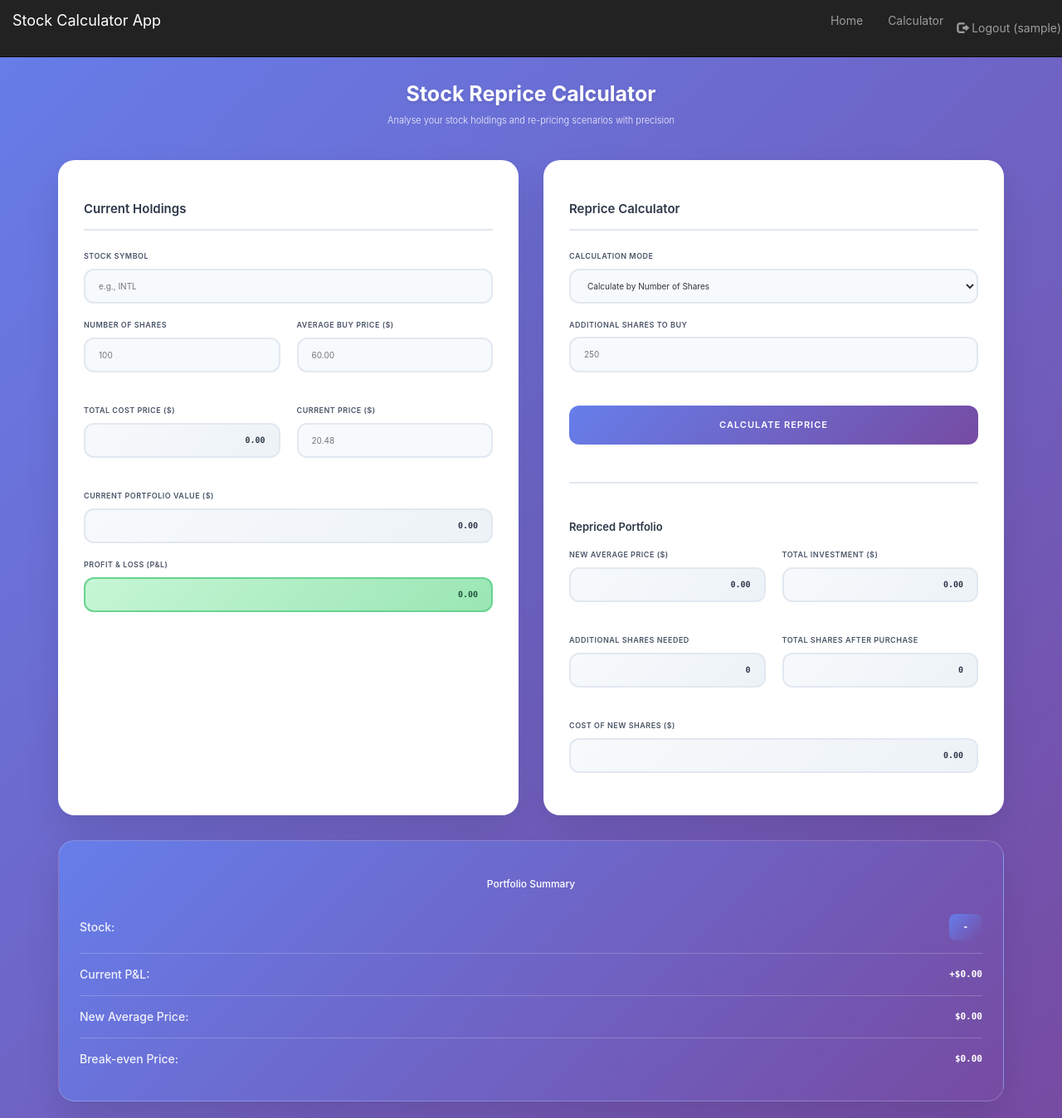
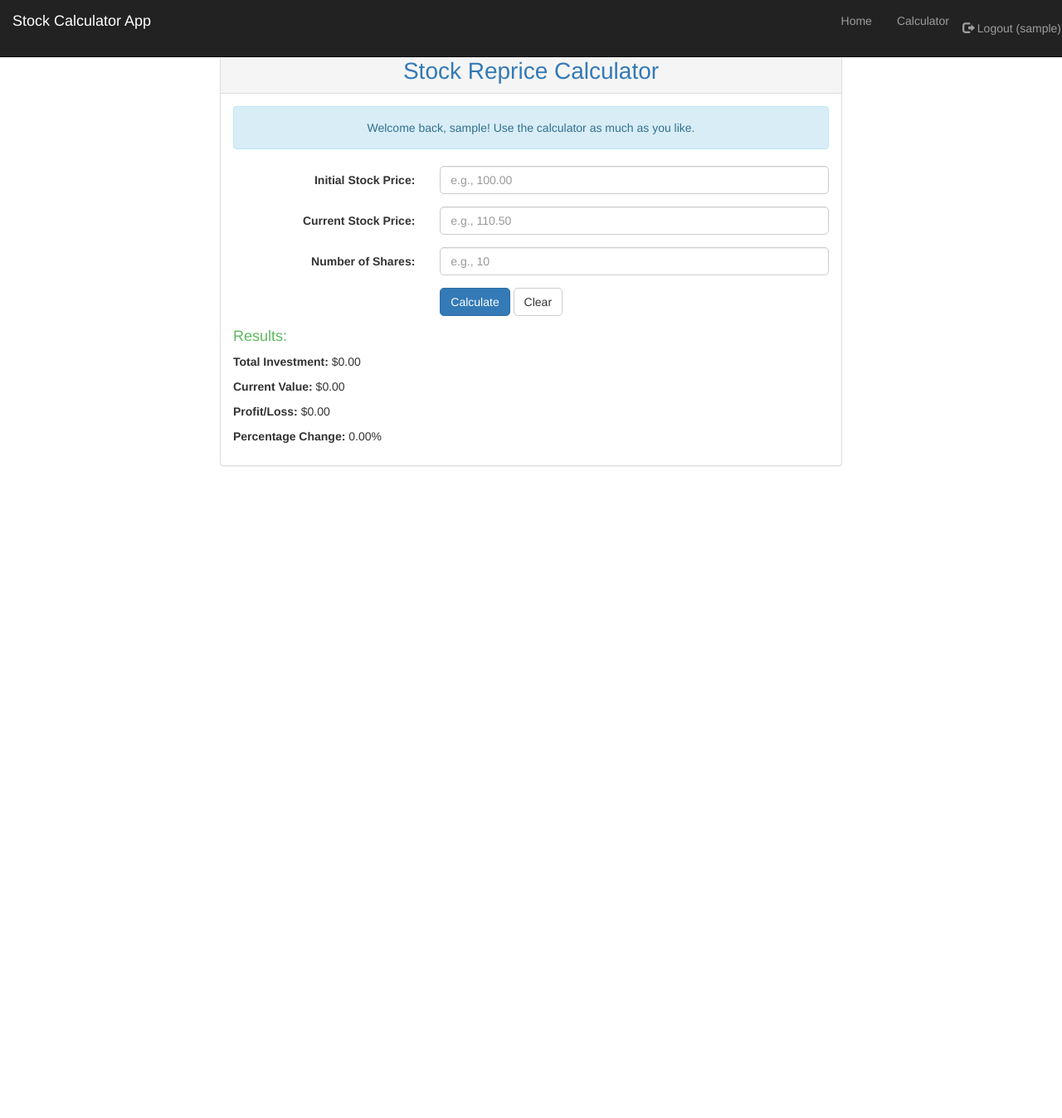
Before and after one commit to Mohammedr4/stockapp, a Django app: page /calculator/ in a window 1280 px wide. Shown: the whole page at 83% size. After the commit the page ends 562 px from the top, so only its background shows below. Run offline with Django 5.2, Linux system fonts and the light colour scheme; the visitor is signed in with stand-in values (Sample User, id 1); some libraries are stand-ins or nearby versions.

Commit message:
your changes

```diff
--- a/portfolio/templates/portfolio/stock_calculator.html
+++ b/portfolio/templates/portfolio/stock_calculator.html
@@ -1,141 +1,187 @@
-{% extends "user/index.html" %} {# Extend the base user/index.html for consistent header/footer/messages #}
-{% load static %} {# Load static files for CSS and JS specific to this app #}
+{% extends "user/index.html" %} {# Extend your base template #}
+{% load static %} {# Load static files like your custom JS/CSS for calculator #}
 
-{% block start %} {# Start the content block defined in user/index.html #}
+{% block start %} {# Content will replace the 'start' block in index.html #}
 
-<link rel="stylesheet" href="{% static 'portfolio/css/style.css' %}"> {# Link to calculator specific CSS #}
-<script src="{% static 'portfolio/js/script.js' %}"></script> {# Link to calculator specific JavaScript #}
+<div class="container mt-5">
+    <div class="row justify-content-center">
+        <div class="col-md-8 col-md-offset-2"> {# Centering using Bootstrap 3 classes #}
+            <div class="panel panel-default">
+                <div class="panel-heading text-center">
+                    <h2 class="panel-title" style="font-size: 2em; color: #337ab7;">Stock Reprice Calculator</h2>
+                </div>
+                <div class="panel-body">
+                    {# Display user feedback message #}
+                    {% if user_feedback_message %}
+                        <div class="alert alert-info text-center" id="user-feedback-alert">
+                            {{ user_feedback_message }}
+                        </div>
+                    {% endif %}
 
-
-
-
-    <div class="container calculator-page"> {# Added 'calculator-page' class for specific styling #}
-        <div class="header">
-            <h1>Stock Reprice Calculator</h1>
-            <p>Analyse your stock holdings and re-pricing scenarios with precision</p>
-        </div>
-
-        <div class="calculator-grid">
-            <div class="card">
-                <h2>Current Holdings</h2>
-
-                <div class="form-group">
-                    <label for="stock">Stock Symbol</label>
-                    <input type="text" id="stock" placeholder="e.g., INTL">
-                </div>
-
-                <div class="form-row">
-                    <div class="form-group">
-                        <label for="shares">Number of Shares</label>
-                        <input type="number" id="shares" placeholder="100" oninput="calculateAll()">
-                    </div>
-                    <div class="form-group">
-                        <label for="avgBuyPrice">Average Buy Price ($)</label>
-                        <input type="number" id="avgBuyPrice" placeholder="60.00" step="0.01" oninput="calculateAll()">
-                    </div>
-                </div>
-
-                <div class="form-row">
-                    <div class="form-group">
-                        <label>Total Cost Price ($)</label>
-                        <div class="display-value" id="costPrice">0.00</div>
-                    </div>
-                    <div class="form-group">
-                        <label for="currentPrice">Current Price ($)</label>
-                        <input type="number" id="currentPrice" placeholder="20.48" step="0.01" oninput="calculateAll()">
-                    </div>
-                </div>
-
-                <div class="form-group">
-                    <label>Current Portfolio Value ($)</label>
-                    <div class="display-value" id="currentValue">0.00</div>
-                </div>
-
-                <div class="form-group">
-                    <label>Profit & Loss (P&L)</label>
-                    <div class="display-value" id="pl">0.00</div>
-                </div>
-            </div>
-
-            <div class="card">
-                <h2>Reprice Calculator</h2>
-
-                <div class="form-group">
-                    <label for="calculationMode">Calculation Mode</label>
-                    <select id="calculationMode" onchange="toggleCalculationMode()">
-                        <option value="shares">Calculate by Number of Shares</option>
-                        <option value="price">Calculate by Target Average Price</option>
-                    </select>
-                </div>
-
-                <div id="sharesModeInputs">
-                    <div class="form-group">
-                        <label for="newShares">Additional Shares to Buy</label>
-                        <input type="number" id="newShares" placeholder="250" oninput="calculateFromShares()">
-                    </div>
-                </div>
-
-                <div id="priceModeInputs" style="display: none;">
-                    <div class="form-group">
-                        <label for="targetAvgPrice">Target Average Price ($)</label>
-                        <input type="number" id="targetAvgPrice" placeholder="30.00" step="0.01" oninput="calculateFromPrice()">
-                    </div>
-                    <div id="priceError" class="error-message" style="display: none;"></div>
-                </div>
-
-                <button class="calculate-btn" onclick="calculateAll()">Calculate Reprice</button>
-
-                <div class="results-section">
-                    <h3>Repriced Portfolio</h3>
-
-                    <div class="form-row">
+                    <form id="calculator-form" class="form-horizontal">
+                        {% csrf_token %}
                         <div class="form-group">
-                            <label>New Average Price ($)</label>
-                            <div class="display-value" id="newAvg">0.00</div>
+                            <label for="initialPrice" class="col-sm-4 control-label">Initial Stock Price:</label>
+                            <div class="col-sm-8">
+                                <input type="number" step="0.01" class="form-control calculator-input" id="initialPrice" placeholder="e.g., 100.00">
+                            </div>
                         </div>
                         <div class="form-group">
-                            <label>Total Investment ($)</label>
-                            <div class="display-value" id="totalCost">0.00</div>
-                        </div>
-                    </div>
-
-                    <div class="form-row">
-                        <div class="form-group">
-                            <label>Additional Shares Needed</label>
-                            <div class="display-value" id="calculatedShares">0</div>
+                            <label for="currentPrice" class="col-sm-4 control-label">Current Stock Price:</label>
+                            <div class="col-sm-8">
+                                <input type="number" step="0.01" class="form-control calculator-input" id="currentPrice" placeholder="e.g., 110.50">
+                            </div>
                         </div>
                         <div class="form-group">
-                            <label>Total Shares After Purchase</label>
-                            <div class="display-value" id="totalShares">0</div>
+                            <label for="shares" class="col-sm-4 control-label">Number of Shares:</label>
+                            <div class="col-sm-8">
+                                <input type="number" step="1" class="form-control calculator-input" id="shares" placeholder="e.g., 10">
+                            </div>
                         </div>
-                    </div>
-                    <div class="form-group">
-                        <label>Cost of New Shares ($)</label>
-                        <div class="display-value" id="newCost">0.00</div>
+                        <div class="form-group">
+                            <div class="col-sm-offset-4 col-sm-8">
+                                <button type="button" class="btn btn-primary calculator-button" id="calculateBtn">Calculate</button>
+                                <button type="button" class="btn btn-default calculator-button" id="clearBtn">Clear</button>
+                            </div>
+                        </div>
+                    </form>
+
+                    <div class="results mt-4">
+                        <h4 style="color: #5cb85c;">Results:</h4>
+                        <p><strong>Total Investment:</strong> <span id="totalInvestment">$0.00</span></p>
+                        <p><strong>Current Value:</strong> <span id="currentValue">$0.00</span></p>
+                        <p><strong>Profit/Loss:</strong> <span id="profitLoss">$0.00</span></p>
+                        <p><strong>Percentage Change:</strong> <span id="percentageChange">0.00%</span></p>
                     </div>
                 </div>
             </div>
         </div>
+    </div>
 
-        <div class="card highlight-card">
-            <h3>Portfolio Summary</h3>
-            <div class="metric-row">
-                <span class="metric-label">Stock:</span>
-                <span class="metric-value stock-symbol" id="summaryStock">-</span>
+<!-- Login/Signup Pop-up Modal -->
+<div class="modal fade" id="loginSignupModal" tabindex="-1" role="dialog" aria-labelledby="loginSignupModalLabel" aria-hidden="true">
+    <div class="modal-dialog" role="document">
+        <div class="modal-content">
+            <div class="modal-header">
+                <h3 class="modal-title" id="loginSignupModalLabel">Access Restricted</h3>
+                <button type="button" class="close" data-dismiss="modal" aria-label="Close">
+                    <span aria-hidden="true">&times;</span>
+                </button>
             </div>
-            <div class="metric-row">
-                <span class="metric-label">Current P&L:</span>
-                <span class="metric-value" id="summaryPL">$0.00</span>
+            <div class="modal-body">
+                <p>You can use the calculator once as a guest. Please log in or sign up to continue using it.</p>
             </div>
-            <div class="metric-row">
-                <span class="metric-label">New Average Price:</span>
-                <span class="metric-value" id="summaryNewAvg">$0.00</span>
-            </div>
-            <div class="metric-row">
-                <span class="metric-label">Break-even Price:</span>
-                <span class="metric-value" id="breakEvenPrice">$0.00</span>
+            <div class="modal-footer">
+                <a href="{{ login_url }}" class="btn btn-primary">Login</a>
+                <a href="{{ register_url }}" class="btn btn-success">Sign Up</a>
             </div>
         </div>
     </div>
+</div>
 
-{% endblock start %} {# End the content block #}
+<style>
+    /* Add some basic styling to make it look decent with Bootstrap 3 */
+    .panel-default {
+        border-color: #ddd;
+    }
+    .panel-heading {
+        background-color: #f5f5f5;
+        border-bottom: 1px solid #ddd;
+        padding: 10px 15px;
+        border-top-left-radius: 3px;
+        border-top-right-radius: 3px;
+    }
+    .panel-body {
+        padding: 15px;
+    }
+    .calculator-input {
+        /* Optional: add some custom styling */
+        border-radius: 5px;
+    }
+    .calculator-button {
+        border-radius: 5px;
+    }
+</style>
+
+<script>
+    // This script should be placed at the end of the <body> or linked after jQuery/Bootstrap JS
+    $(document).ready(function() {
+        // Get data from Django context
+        var canUseCalculatorFree = {{ can_use_calculator_free|yesno:"true,false" }};
+        var showLoginPopup = {{ show_login_popup|yesno:"true,false" }};
+        var userFeedbackMessage = "{{ user_feedback_message|escapejs }}";
+        var loginUrl = "{{ login_url }}";
+        var registerUrl = "{{ register_url }}";
+
+        // Display user feedback message if present
+        if (userFeedbackMessage && !showLoginPopup) {
+            // Optional: You could make this a toast or a more prominent message
+            // For now, it's displayed in the alert-info div
+            $('#user-feedback-alert').text(userFeedbackMessage).show();
+        }
+
+        // Logic to disable calculator and show popup for restricted users
+        if (!canUseCalculatorFree) {
+            // Disable all input fields and buttons related to the calculator
+            $('.calculator-input').prop('disabled', true);
+            $('.calculator-button').prop('disabled', true);
+
+            // Show the modal
+            $('#loginSignupModal').modal({
+                backdrop: 'static', // Prevent modal from closing when clicking outside
+                keyboard: false      // Prevent modal from closing with the escape key
+            });
+        }
+
+        // Calculator logic (from your previous implementation)
+        $('#calculateBtn').click(function() {
+            if (!canUseCalculatorFree) {
+                // If the button is clicked by a restricted user, show the modal again (should be disabled already)
+                $('#loginSignupModal').modal({
+                    backdrop: 'static',
+                    keyboard: false
+                });
+                return; // Stop further execution
+            }
+
+            var initialPrice = parseFloat($('#initialPrice').val());
+            var currentPrice = parseFloat($('#currentPrice').val());
+            var shares = parseInt($('#shares').val());
+
+            if (isNaN(initialPrice) || isNaN(currentPrice) || isNaN(shares) || shares <= 0) {
+                // Use Bootstrap's alert system for user-friendly messages instead of browser alert()
+                alert("Please enter valid numbers for all fields and ensure shares is greater than 0.");
+                return;
+            }
+
+            var totalInvestment = initialPrice * shares;
+            var currentValue = currentPrice * shares;
+            var profitLoss = currentValue - totalInvestment;
+            var percentageChange = ((currentPrice - initialPrice) / initialPrice) * 100;
+
+            $('#totalInvestment').text('$' + totalInvestment.toFixed(2));
+            $('#currentValue').text('$' + currentValue.toFixed(2));
+            $('#profitLoss').text('$' + profitLoss.toFixed(2));
+            $('#percentageChange').text(percentageChange.toFixed(2) + '%');
+        });
+
+        $('#clearBtn').click(function() {
+            if (!canUseCalculatorFree) {
+                $('#loginSignupModal').modal({
+                    backdrop: 'static',
+                    keyboard: false
+                });
+                return;
+            }
+            $('#initialPrice').val('');
+            $('#currentPrice').val('');
+            $('#shares').val('');
+            $('#totalInvestment').text('$0.00');
+            $('#currentValue').text('$0.00');
+            $('#profitLoss').text('$0.00');
+            $('#percentageChange').text('0.00%');
+        });
+    });
+</script>
+
+{% endblock %}
--- a/portfolio/urls.py
+++ b/portfolio/urls.py
@@ -1,8 +1,36 @@
-from django.urls import path
-from . import views
+"""
+URL configuration for project project.
+
+The `urlpatterns` list routes URLs to views. For more information please see:
+    https://docs.djangoproject.com/en/5.0/topics/http/urls/
+Examples:
+Function views
+    1. Add an import:  from my_app import views
+    2. Add a URL to urlpatterns:  path('', views.home, name='home')
+Class-based views
+    1. Add an import:  from other_app.views import Home
+    2. Add a URL to urlpatterns:  path('', Home.as_view(), name='home')
+Including another URLconf
+    1. Import the include() function: from django.urls import include, path
+    2. Add a URL to urlpatterns:  path('blog/', include('blog.urls'))
+"""
+from django.contrib import admin
+from django.urls import path, include
+from django.contrib.auth import views as auth_views
+from user import views as user_views
+from portfolio import views as portfolio_views # Import portfolio views
 
 urlpatterns = [
-    # Defines the URL for the calculator page.
-    # When you navigate to /calculator/, the calculator_view function in views.py will be called.
-    path('', views.calculator_view, name='portfolio_calculator'),
+    path('admin/', admin.site.urls),
+
+    # IMPORTANT CHANGE: Make the root URL ('/') the calculator page
+    path('', portfolio_views.calculator_view, name='home'),
+
+    # User authentication paths (signup, login, logout)
+    path('login/', user_views.Login, name ='login'),
+    path('logout/', auth_views.LogoutView.as_view(next_page = '/'), name ='logout'),
+    path('register/', user_views.register, name ='register'),
+
+    # Keep the /calculator/ path for direct access, but / is the main now
+    path('calculator/', portfolio_views.calculator_view, name='portfolio_calculator'),
 ]
--- a/portfolio/views.py
+++ b/portfolio/views.py
@@ -1,12 +1,56 @@
-from django.shortcuts import render
-from django.contrib.auth.decorators import login_required
+from django.shortcuts import render, redirect
+from django.urls import reverse_lazy
+from django.contrib import messages # To display messages to the user
 
-# This view will render the stock reprice calculator page.
-# The @login_required decorator ensures that only authenticated users can access this page.
-@login_required(login_url='/login/') # Redirects to /login/ if user is not authenticated
 def calculator_view(request):
     """
     Renders the stock reprice calculator page.
-    Requires user to be logged in.
+    Allows one free use for unauthenticated users, then prompts for login/signup.
+    Authenticated users have unlimited access.
     """
-    return render(request, 'portfolio/stock_calculator.html', {'title': 'Calculator'})
+    can_use_calculator_free = False # Flag for initial JS behavior
+    show_login_popup = False # Flag to trigger the modal
+
+    # Initialize message for the user
+    user_feedback_message = ""
+
+    if request.user.is_authenticated:
+        # Logged-in users have full access
+        can_use_calculator_free = True # They can use it freely
+        user_feedback_message = f"Welcome back, {request.user.username}! Use the calculator as much as you like."
+
+        # IMPORTANT: Clear session count for authenticated users, if it exists
+        # This ensures a clean state if they were previously anonymous
+        if 'calculator_used_count' in request.session:
+            del request.session['calculator_used_count']
+            request.session.modified = True
+    else:
+        # Anonymous user logic
+        session_key_name = 'calculator_used_count'
+        # Get current count, default to 0 if not set
+        used_count = request.session.get(session_key_name, 0)
+
+        # Check if the session exists and if it's the first visit, or subsequent
+        if used_count == 0:
+            # First time user in this session - allow use and mark it
+            request.session[session_key_name] = 1 # Mark as used once
+            request.session.modified = True # IMPORTANT: Ensure session is marked as modified
+            can_use_calculator_free = True
+            user_feedback_message = "Welcome! Use the calculator once for free."
+        else:
+            # Second or subsequent time in this session - restrict and show popup
+            show_login_popup = True
+            user_feedback_message = "Please login or sign up to continue using the calculator."
+            # Increment count for tracking, though only 0 vs >0 matters for this logic
+            request.session[session_key_name] = used_count + 1
+            request.session.modified = True # IMPORTANT: Ensure session is marked as modified
+
+    context = {
+        'title': 'Stock Reprice Calculator',
+        'can_use_calculator_free': can_use_calculator_free, # Passed to JS
+        'show_login_popup': show_login_popup, # Passed to JS
+        'user_feedback_message': user_feedback_message, # Optional, for initial feedback
+        'login_url': reverse_lazy('login'),
+        'register_url': reverse_lazy('register'),
+    }
+    return render(request, 'portfolio/stock_calculator.html', context)
--- a/project/urls.py
+++ b/project/urls.py
@@ -16,24 +16,23 @@ Including another URLconf
 """
 from django.contrib import admin
 from django.urls import path, include
-from django.contrib.auth import views as auth_views # Alias to avoid name collision with custom Login view
-from user import views as user_views # Alias for user app views
+from django.contrib.auth import views as auth_views
+from user import views as user_views
+from user.views import CustomLogoutView # IMPORTANT: Import your custom logout view
+from portfolio import views as portfolio_views # Import portfolio views
 
 urlpatterns = [
     path('admin/', admin.site.urls),
 
-    # User authentication paths (signup, login, logout, home)
-    path('', include('user.urls')), # Includes 'index', 'register', 'login' from user app
+    # Make the root URL ('/') the calculator page
+    path('', portfolio_views.calculator_view, name='home'),
 
-    # Custom login/logout views provided by the user
-    # Note: user_views.Login is a custom view that handles login.
-    # auth_views.LogoutView is Django's built-in logout.
+    # User authentication paths (signup, login, logout)
     path('login/', user_views.Login, name ='login'),
-    # Use Django's built-in LogoutView, redirecting to the home page after logout
-    # Changed next_page='index' to next_page='/' for more robustness in redirect
-    path('logout/', auth_views.LogoutView.as_view(next_page = '/'), name ='logout'),
+    # IMPORTANT CHANGE: Use your CustomLogoutView to clear session
+    path('logout/', CustomLogoutView.as_view(next_page = '/'), name ='logout'),
     path('register/', user_views.register, name ='register'),
 
-    # Portfolio app URLs (for the calculator)
-    path('calculator/', include('portfolio.urls')),
+    # Portfolio app URLs (keeping the /calculator/ path for direct access, though / is preferred now)
+    path('calculator/', portfolio_views.calculator_view, name='portfolio_calculator'),
 ]
--- a/user/templates/user/index.html
+++ b/user/templates/user/index.html
@@ -53,18 +53,17 @@
             <span class="icon-bar"></span>
             <span class="icon-bar"></span>
           </button>
-          <a class="navbar-brand" href="{% url "index" %}">Stock Calculator App</a>
+          <a class="navbar-brand" href="{% url "home" %}">Stock Calculator App</a>
         </div>
         <div class="collapse navbar-collapse" id="mainNavBar">
           <ul class="nav navbar-nav navbar-right">
-            <li><a href="{% url "index" %}">Home</a></li>
+            <li><a href="{% url "home" %}">Home</a></li> {# Now links to the calculator #}
             {% if user.is_authenticated %}
-            <li><a href="{% url "portfolio_calculator" %}">Calculator</a></li> {# Link to the calculator app #}
+            <li><a href="{% url "portfolio_calculator" %}">Calculator</a></li> {# Still useful for direct link, if needed #}
             <li>
-                {# THIS IS THE CRITICAL CHANGE: Use a form for POST request for logout #}
                 <form method="post" action="{% url 'logout' %}" style="display: inline;">
                     {% csrf_token %}
-                    <button type="submit" class="btn btn-link navbar-btn" style="color: #9d9d9d; text-decoration: none; padding: 15px 0px;"> {# Adjusted padding for better vertical alignment #}
+                    <button type="submit" class="btn btn-link navbar-btn" style="color: #9d9d9d; text-decoration: none; padding: 15px 0px;">
                         <span class="glyphicon glyphicon-log-out"></span> Logout ({{ user.username }})
                     </button>
                 </form>
@@ -96,13 +95,18 @@
 
   <div class="row">
     {% block start %}
-    {# Content from extending templates will go here #}
-    {% if user.is_authenticated %}
-    <center><h1>Welcome back {{user.username}}!</h1></center>
-    <center><p>Go to the <a href="{% url 'portfolio_calculator' %}">calculator</a> page.</p></center>
-    {% else %}
-    <center><h1>Please log in or sign up. . .</h1></center>
-    {% endif %}
+    {# This block will now likely show simpler content, or could be empty if calculator is the main view #}
+    <center>
+        <h1>Welcome to the Stock Calculator App!</h1>
+        <p>This is your home page.</p>
+        {% if not user.is_authenticated %}
+            <p>Ready to start calculating? The calculator is on this page!</p>
+            <p>Already have an account? <a href="{% url 'login' %}">Log In</a></p>
+            <p>New here? <a href="{% url 'register' %}">Sign Up</a></p>
+        {% else %}
+            <p>You are logged in as {{ user.username }}. Enjoy unlimited calculations!</p>
+        {% endif %}
+    </center>
     {% endblock %}
   </div>
 
```
Also changed, not shown: project/settings.py (+76 -58 lines), user/views.py (+51 -24 lines).
